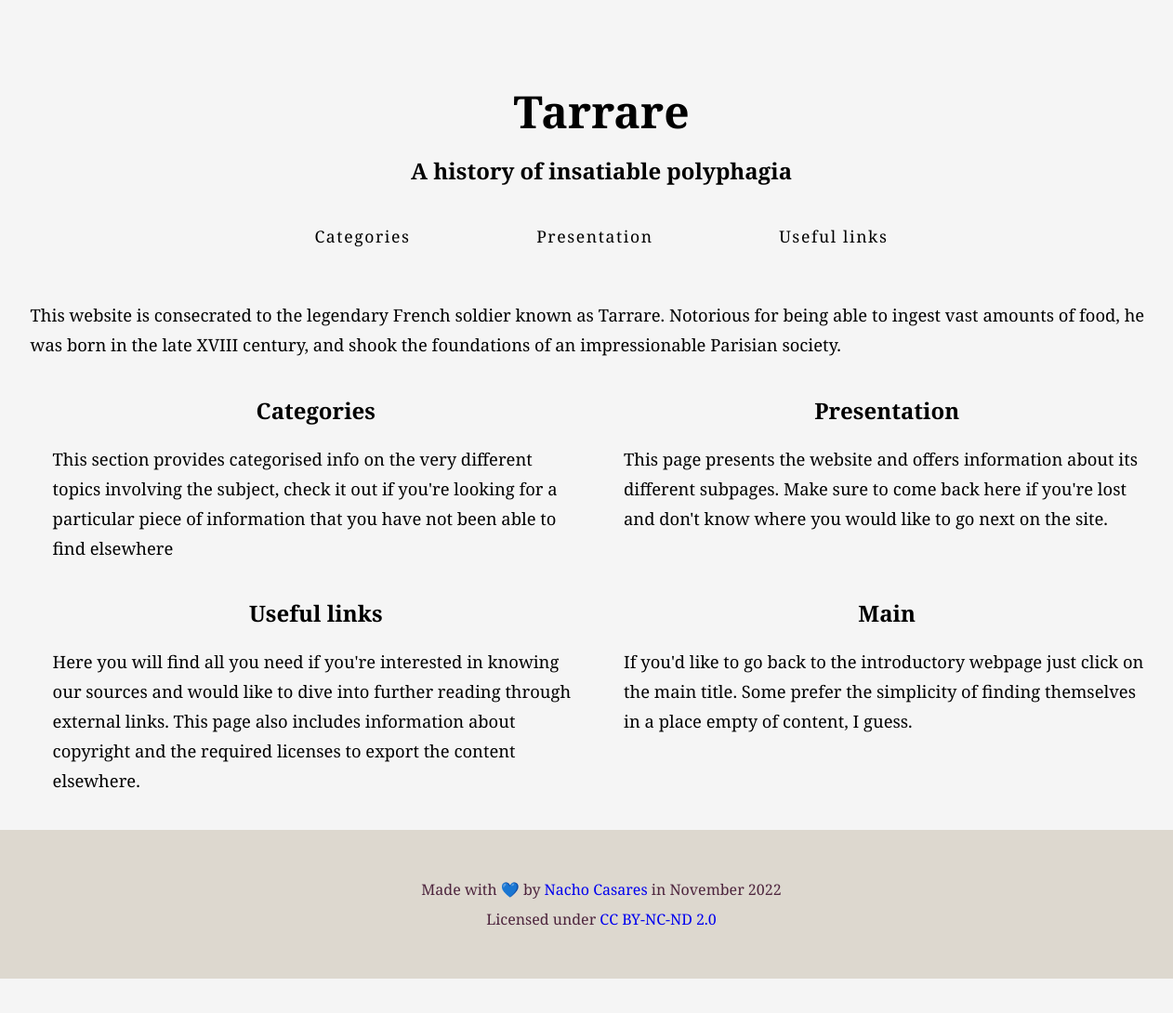
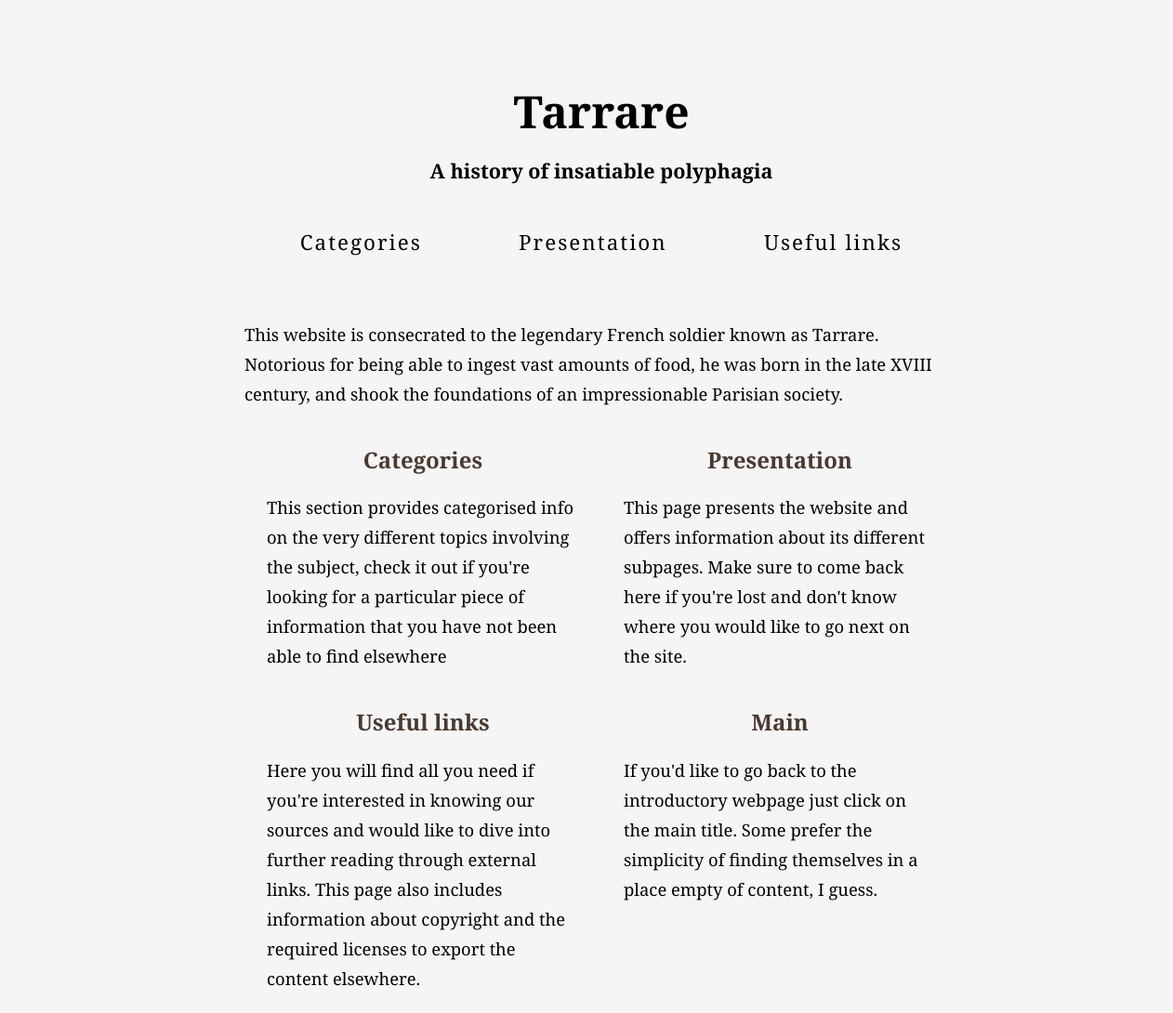
Before and after one commit to nacaru-w/PEC1-Herramientas, a website built with Parcel: page src/presentation.html in a window 1536 px wide. Shown: the top 1090 px of the page at 93% size, without its empty margins (121-1383 px from the left). Before the commit the page ends 1053 px from the top, so only its background shows below. Built offline with nearby package versions, Linux system fonts and the light colour scheme.

Commit message:
Added  queries for different screen widths

```diff
--- a/src/css/styles.css
+++ b/src/css/styles.css
@@ -1,3 +1,24 @@
+@media (min-width: 0em) {
+    main {
+        margin-left: 10%;
+        margin-right: 10%;
+    }
+}
+
+@media (min-width: 1200px) {
+    main {
+        margin-left: 20%;
+        margin-right: 20%;
+    }
+}
+
+@media (min-width: 1500px) {
+    main {
+        margin-left: 25%;
+        margin-right: 25%;
+    }
+}
+
 body {
     margin: 0;
     background-color: whitesmoke;
@@ -20,6 +41,7 @@ header h1 {
 
 header h2 {
     text-align: center;
+    font-size: 1.35em;
 }
 
 nav {
@@ -42,7 +64,7 @@ nav ul {
     display: flex;
     flex-wrap: nowrap;
     justify-content: space-around;
-    font-size: 1.1em;
+    font-size: 1.4em;
     letter-spacing: 0.09em;
 }
 
@@ -61,12 +83,6 @@ blockquote {
 }
 
 /* Main stuff starts here */
-
-main {
-    margin-left: 10%;
-    margin-right: 10%;
-}
-
 main p {
     font-size: 1.15em;
 }
@@ -89,6 +105,7 @@ main section .subsection {
 
 main section .subsection h1 {
     text-align: center;
+    color: #493A31;
 }
 
 main figure>* {
```
Also changed, not shown: 2 other files.
